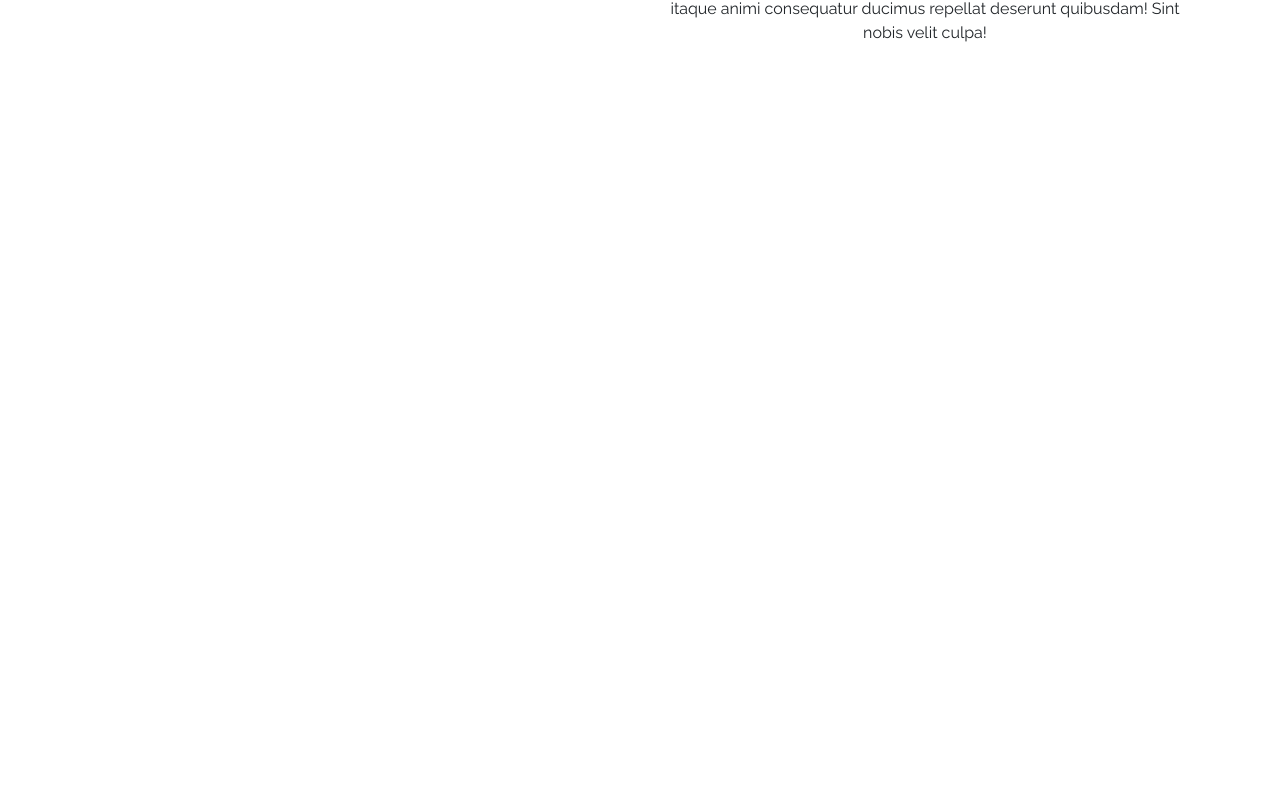
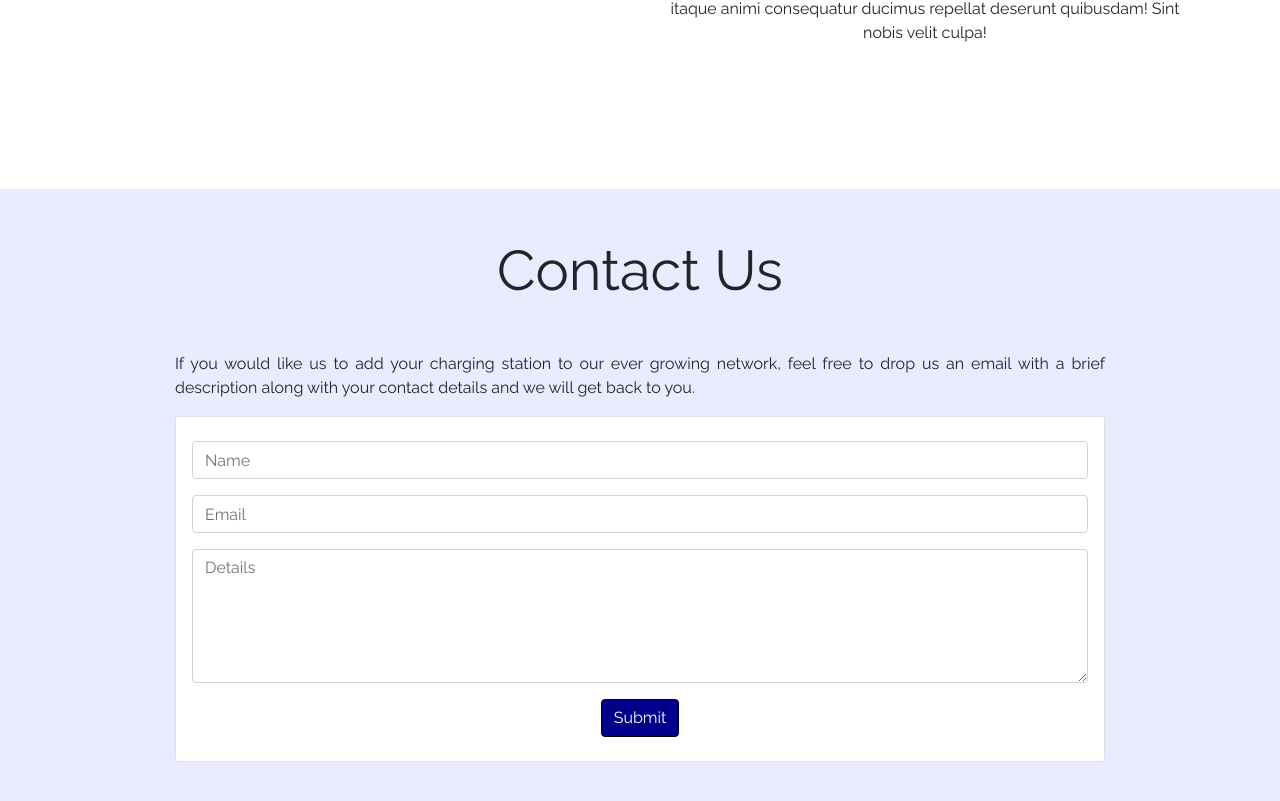
Before and after one commit to juliancameron79/ev, a React (Create React App) app: page / in a window 1280 px wide. Shown: the part 1003-1804 px from the top of the page. Before the commit the page ends 1192 px from the top, so only its background shows below. Built offline with nearby package versions, Linux system fonts and the light colour scheme.

Commit message:
Basic design completed for contact component

```diff
--- a/src/App.css
+++ b/src/App.css
@@ -6,6 +6,9 @@
   --primary-white-smoke: hsl(0, 0%, 96%);
   --primary-pale-blue: hsl(240, 100%, 96%);
   --primary-orange: hsl(31, 86%, 49%);
+  --primary-navy-blue: hsl(240, 100%, 27%);
+  --primary-dark-navy-blue: hsl(240, 100%, 4%);
+  --primary-light-navy-blue: hsl(240, 100%, 96%);
 }
 
 body {
@@ -150,3 +153,42 @@ p.lead-header-text {
   text-align: justify;
   margin-bottom: 0;
 }
+
+/******************************* ABOUT *******************************/
+
+/******************************* MAP *******************************/
+
+/******************************* CONTACT *******************************/
+
+.contact-us-container {
+  background-color: var(--primary-light-navy-blue);
+}
+
+.contact-us-row {
+  background-color: var(--primary-light-navy-blue);
+  height: auto;
+  display: flex;
+  justify-content: center;
+  align-content: center;
+}
+
+p.lead-contact-us-text {
+  font-weight: 500;
+  text-align: justify;
+}
+
+.email-container {
+  height: 100%;
+}
+
+.btn-contact-submit {
+  background-color: var(--primary-navy-blue);
+  border-color: var(--primary-dark-navy-blue);
+}
+
+.btn-contact-submit:hover {
+  background-color: hsl(240, 100%, 85%);
+  border-color: var(--primary-navy-blue);
+}
+
+/******************************* FOOTER *******************************/
--- a/src/App.js
+++ b/src/App.js
@@ -2,6 +2,7 @@ import "./App.css";
 import Navbar from "./component/Navbar";
 import Header from "./component/Header";
 import About from "./component/About";
+import ContactUs from "./component/ContactUs";
 
 function App() {
   return (
@@ -9,6 +10,7 @@ function App() {
       <Navbar></Navbar>
       <Header></Header>
       <About></About>
+      <ContactUs></ContactUs>
     </>
   );
 }
--- /dev/null
+++ b/src/component/ContactUs.js
@@ -0,0 +1,40 @@
+import React from "react";
+
+const Contact = () => {
+  return (
+    <div className="section" id="contact-us">
+      <div className="container-fluid contact-us-container">
+        <div className="row contact-us-row py-5">
+          <div className="col-12 col-md-9">
+            <div className="display-4 text-center mb-5">Contact Us</div>
+            <p className="lead-contact-us-text">If you would like us to add your charging station to our ever growing network, feel free to drop us an email with a brief description along with your contact details and we will get back to you.</p>
+          </div>
+          <div className="col-121 col-md-9">
+            <div className="card px-3 py-4">
+              <form>
+                <div className="form-group">
+                  <input type="text" name="name" id="fullname" className="form-control" placeholder="Name" required />
+                </div>
+                <div className="form-group">
+                  <input type="email" name="email" id="emailaddress" className="form-control" placeholder="Email" required />
+                </div>
+                <div className="form-group">
+                  <textarea rows="5" name="comment" id="comment" className="form-control" placeholder="Details" required></textarea>
+                </div>
+                <div className="form-row text-center">
+                  <div className="col">
+                    <button type="submit" className="btn btn-secondary btn-contact-submit">
+                      Submit
+                    </button>
+                  </div>
+                </div>
+              </form>
+            </div>
+          </div>
+        </div>
+      </div>
+    </div>
+  );
+};
+
+export default Contact;
```
